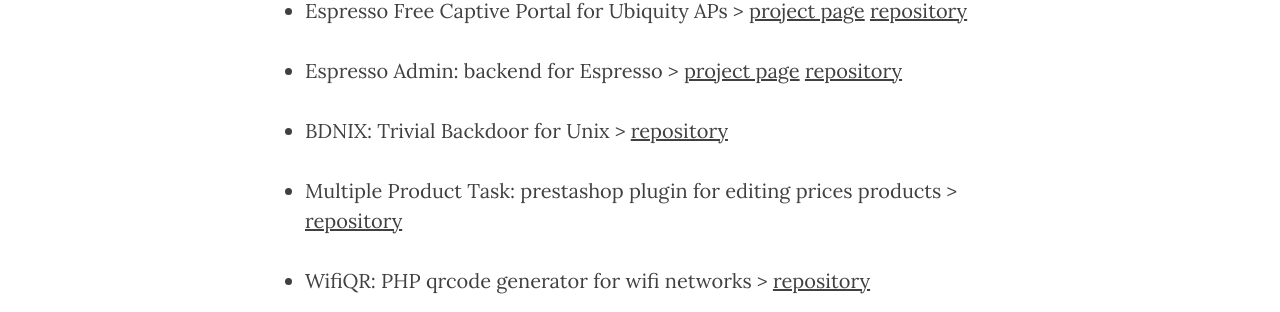
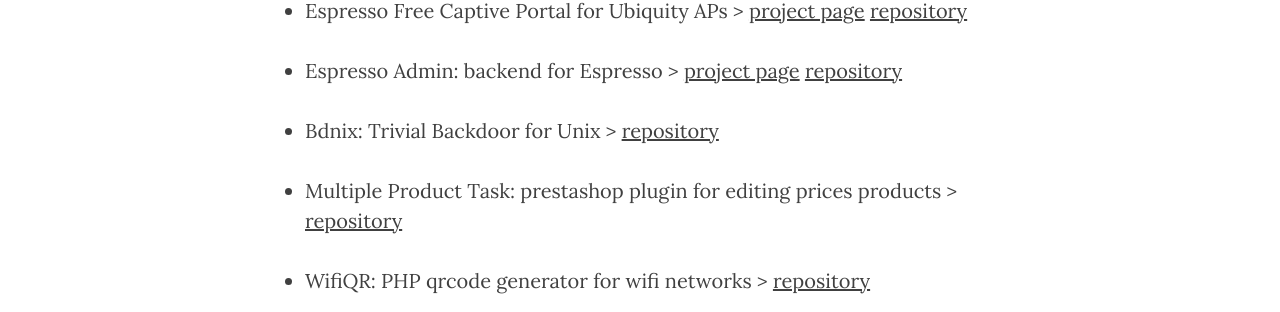
Before and after one commit to emanuelepaiano/emanuelepaiano.github.io, a Jekyll site: the page built from projects.html, in a window 1280 px wide. Shown: the part 645-957 px from the top of the page. Built offline with Jekyll 4.4.1, drawn with Linux system fonts in a browser that asks for light colours; nearby versions of some CDN libraries; part of the change alters nothing that is shown.

```diff
--- a/projects.html
+++ b/projects.html
@@ -32,7 +32,7 @@ header-img: "img/jresp.jpg"
         </li>
         <li>
                 <p>
-                        BDNIX: Trivial Backdoor for Unix >
+                        Bdnix: Trivial Backdoor for Unix >
                         <a href="https://github.com/emanuelepaiano/bdnix">repository</a>
                 </p>
         </li>
```
